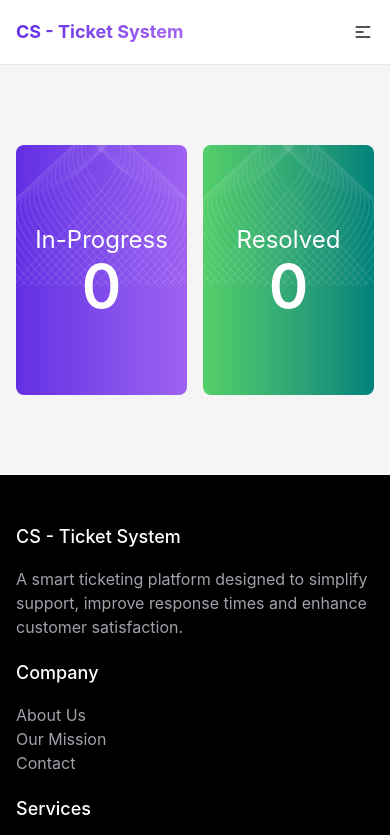
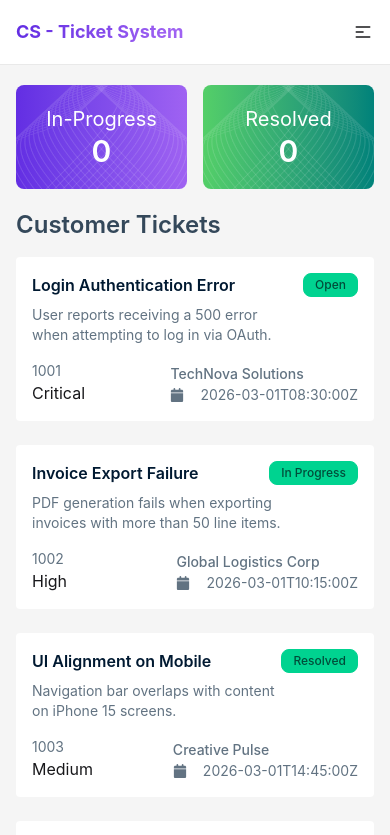
Before and after one commit to AsifHossain22/customer-support-ticket-system-react-spa-project, a React (Vite) app: page / in a window 390 px wide. Shown: the top 835 px of the page. Built offline with nearby package versions, Linux system fonts and the light colour scheme.

Commit message:
Creatred Tickets Section and displayed data from API

```diff
--- a/src/App.jsx
+++ b/src/App.jsx
@@ -1,9 +1,19 @@
-import React from "react";
+import React, { Suspense } from "react";
 import Header from "./components/Header/Header";
+import Footer from "./components/Footer/Footer";
 import Banner from "./components/Banner/Banner";
-import Footer from "./components/Footer/Footer";
+import Tickets from "./components/Tickets/Tickets";
+import Loader from "./components/Loader/Loader";
+
+// LoadTickets
+const ticketData = async () => {
+  const res = await fetch("/ticketsData.json");
+  return res.json();
+};
 
 const App = () => {
+  // PromiseFromTicketData
+  const ticketPromise = ticketData();
   return (
     <>
       {/* Header */}
@@ -13,6 +23,11 @@ const App = () => {
       <main>
         {/* Banner */}
         <Banner />
+
+        {/* TicketSection */}
+        <Suspense fallback={<Loader />}>
+          <Tickets ticketPromise={ticketPromise} />
+        </Suspense>
       </main>
 
       {/* Footer */}
--- a/src/components/Banner/Banner.jsx
+++ b/src/components/Banner/Banner.jsx
@@ -4,32 +4,32 @@ import rightBG from "../../assets/images/bg-right.png";
 
 const Banner = () => {
   return (
-    <section className="max-w-7xl mx-auto px-4 lg:px-0 py-20">
+    <section className="max-w-7xl mx-auto px-4 lg:px-0 py-5 lg:py-20">
       <div className="flex items-center gap-4">
         {/* InProgressColumn */}
-        <div className="relative overflow-hidden w-full h-62.5 bg-linear-to-r from-[#632EE3] to-[#9F62F2] rounded-lg">
-          <img src={leftBG} class="absolute top-0 left-0" alt="" />
-          <img src={rightBG} class="absolute top-0 right-0" alt="" />
+        <div className="relative overflow-hidden w-full lg:h-62.5 bg-linear-to-r from-[#632EE3] to-[#9F62F2] rounded-lg py-5 lg:py-0">
+          <img src={leftBG} className="absolute top-0 left-0" alt="" />
+          <img src={rightBG} className="absolute top-0 right-0" alt="" />
 
           {/* Content */}
           <div className="flex justify-center items-center h-full">
             <div className="text-center text-white">
-              <h2 className="text-2xl">In-Progress</h2>
-              <span className="text-6xl font-semibold mt-4">0</span>
+              <h2 className="text-xl lg:text-2xl">In-Progress</h2>
+              <span className="text-3xl lg:text-6xl font-semibold mt-4">0</span>
             </div>
           </div>
         </div>
 
         {/* ResolvedColumn */}
-        <div className="relative overflow-hidden w-full h-62.5 bg-linear-to-r from-[#54CF68] to-[#00827A] rounded-lg">
-          <img src={leftBG} class="absolute top-0 left-0" alt="" />
-          <img src={rightBG} class="absolute top-0 right-0" alt="" />
+        <div className="relative overflow-hidden w-full lg:h-62.5 bg-linear-to-r from-[#54CF68] to-[#00827A] rounded-lg py-5 lg:py-0">
+          <img src={leftBG} className="absolute top-0 left-0" alt="" />
+          <img src={rightBG} className="absolute top-0 right-0" alt="" />
 
           {/* Content */}
           <div className="flex justify-center items-center h-full">
             <div className="text-center text-white">
-              <h2 className="text-2xl">Resolved</h2>
-              <span className="text-6xl font-semibold mt-4">0</span>
+              <h2 className="text-xl lg:text-2xl">Resolved</h2>
+              <span className="text-3xl lg:text-6xl font-semibold mt-4">0</span>
             </div>
           </div>
         </div>
--- a/src/components/Header/Header.jsx
+++ b/src/components/Header/Header.jsx
@@ -15,7 +15,7 @@ const Header = () => {
             href="#"
             className="hover:scale-110 transition-transform duration-300"
           >
-            <span class="text-lg md:text-xl font-bold bg-[linear-gradient(125.04deg,#632EE3_5.68%,#9F62F2_88.38%)] bg-clip-text text-transparent">
+            <span className="text-lg md:text-xl font-bold bg-[linear-gradient(125.04deg,#632EE3_5.68%,#9F62F2_88.38%)] bg-clip-text text-transparent">
               CS - Ticket System
             </span>
           </a>
@@ -74,7 +74,7 @@ const Header = () => {
 
             {/* Button */}
             <div className="">
-              <a class="bg-linear-to-r from-[#632EE3] to-[#9F62F2] hover:from-[#9F62F2] hover:to-[#632EE3] transition-colors duration-500 text-white px-6 py-3 rounded-sm font-semibold cursor-pointer">
+              <a className="bg-linear-to-r from-[#632EE3] to-[#9F62F2] hover:from-[#9F62F2] hover:to-[#632EE3] transition-colors duration-500 text-white px-6 py-3 rounded-sm font-semibold cursor-pointer">
                 <span className="inline-flex items-center justify-center gap-2">
                   <span>
                     <FaPlus />
@@ -148,7 +148,7 @@ const Header = () => {
 
             {/* Button */}
             <div className="text-center my-5 lg:my-0">
-              <a class="bg-linear-to-r from-[#632EE3] to-[#9F62F2] hover:from-[#9F62F2] hover:to-[#632EE3] transition-colors duration-500 text-white px-6 py-3 rounded-sm font-semibold cursor-pointer">
+              <a className="bg-linear-to-r from-[#632EE3] to-[#9F62F2] hover:from-[#9F62F2] hover:to-[#632EE3] transition-colors duration-500 text-white px-6 py-3 rounded-sm font-semibold cursor-pointer">
                 <span className="inline-flex items-center justify-center gap-2">
                   <span>
                     <FaPlus />
--- /dev/null
+++ b/src/components/Loader/Loader.jsx
@@ -0,0 +1,11 @@
+import React from "react";
+
+const Loader = () => {
+  return (
+    <div className="flex items-center justify-center pb-20">
+      <span className="loading loading-dots loading-xl"></span>
+    </div>
+  );
+};
+
+export default Loader;
--- /dev/null
+++ b/src/components/Ticket/Ticket.jsx
@@ -0,0 +1,49 @@
+import React from "react";
+import { FaCalendar } from "react-icons/fa6";
+
+const Ticket = ({ ticket }) => {
+  const { id, title, description, customer, priority, status, createdAt } =
+    ticket;
+  return (
+    <section>
+      {/* SingleTicket */}
+      <div className="bg-white rounded-sm p-4">
+        {/* Header */}
+        <div className="flex items-center justify-between">
+          {/* Title */}
+          <span className="text-[#001931] text-base lg:text-lg font-semibold">
+            {title}
+          </span>
+          {/* Status */}
+          <span className="badge badge-success font-medium text-xs lg:text-base">
+            {status}
+          </span>
+        </div>
+        {/* Description */}
+        <p className="text-[#627382] pt-2 pb-4 w-[80%] text-sm lg:text-base">
+          {description}
+        </p>
+        {/* Footer */}
+        <div className="flex justify-between items-center">
+          <div className="flex-col md:flex-row items-center gap-4">
+            <span className="text-sm text-[#627382] block">{id}</span>
+            <span>{priority}</span>
+          </div>
+          <div className="flex-col md:flex-row items-center gap-4">
+            <span className="text-sm text-[#627382] font-medium">
+              {customer}
+            </span>
+            <span className="text-sm text-[#627382] flex items-center gap-4">
+              <span>
+                <FaCalendar />
+              </span>
+              <span>{createdAt}</span>
+            </span>
+          </div>
+        </div>
+      </div>
+    </section>
+  );
+};
+
+export default Ticket;
--- /dev/null
+++ b/src/components/Tickets/Tickets.jsx
@@ -0,0 +1,44 @@
+import React, { use } from "react";
+import Ticket from "../Ticket/Ticket";
+
+const Tickets = ({ ticketPromise }) => {
+  const ticketData = use(ticketPromise);
+  //   console.log(ticketData);
+
+  return (
+    <section className="max-w-7xl mx-auto px-4 lg:px-0 pb-20">
+      <div className="grid grid-cols-4 gap-4 md:gap-8">
+        {/* TicketsContainer */}
+        <div className="col-span-full lg:col-span-3">
+          <h2 className="text-[#34485A] text-2xl font-semibold pb-4">
+            Customer Tickets
+          </h2>
+
+          {/* TicketContainer */}
+          <div className="grid grid-cols-1 lg:grid-cols-2 gap-6">
+            {ticketData.map((ticket) => (
+              <Ticket ticket={ticket} />
+            ))}
+          </div>
+        </div>
+
+        {/* TaskStatusContainer */}
+        <div className="col-span-full lg:col-span-1">
+          {/* TaskStatusContainer */}
+          <div className="p-4 mb-4">
+            <h4 className="text-xl lg:text-2xl font-semibold">Task Status</h4>
+            <p className="mt-2">Nothing found</p>
+          </div>
+
+          {/* ResolvedTask */}
+          <div className="p-4">
+            <h4 className="text-xl lg:text-2xl font-semibold">Resolved Task</h4>
+            <p className="mt-2">Nothing found</p>
+          </div>
+        </div>
+      </div>
+    </section>
+  );
+};
+
+export default Tickets;
```
Also changed, not shown: public/ticketsData.json (+12 -12 lines).
